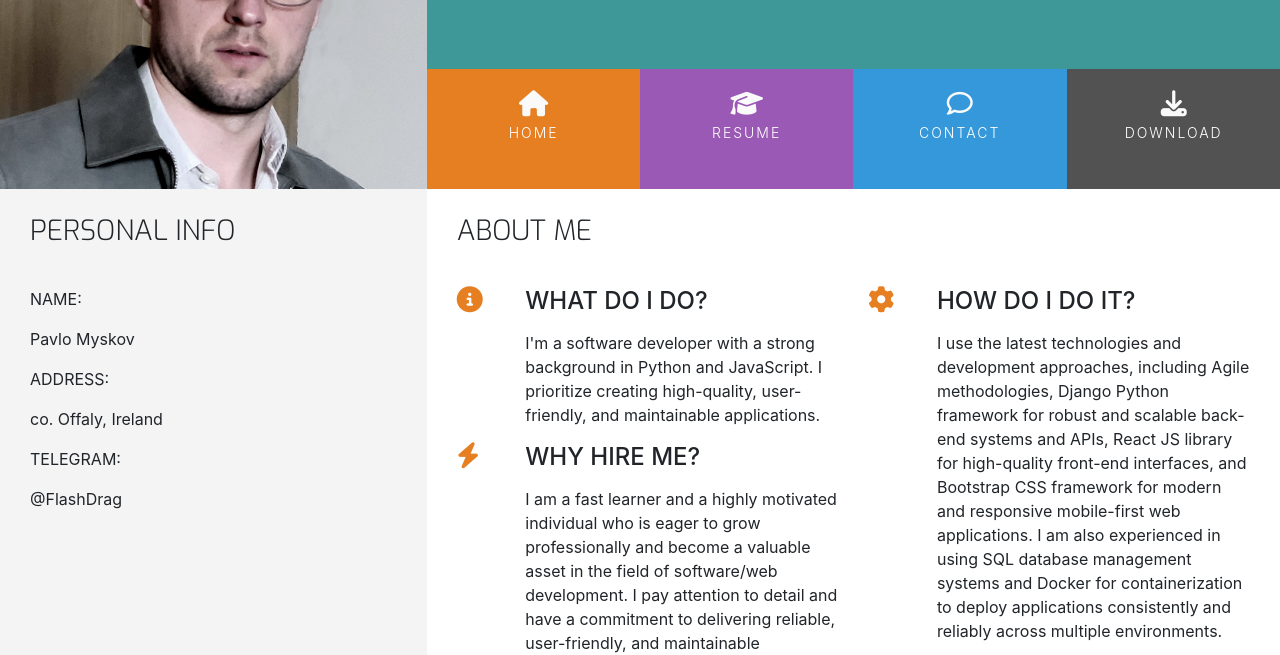
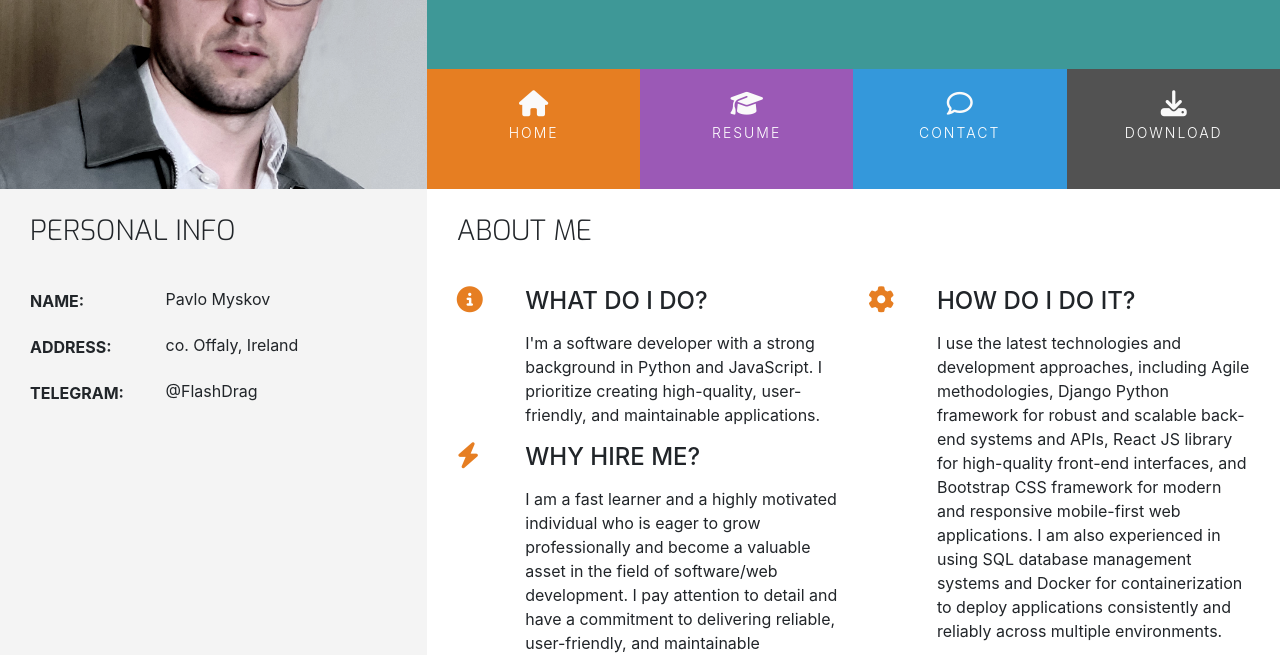
Before and after one commit to FlashDrag/resume-pavlo-myskov, a plain HTML site: page index.html in a window 1280 px wide. Shown: the part 180-835 px from the top of the page. Drawn offline with nearby package versions, Linux system fonts and the light colour scheme.

Commit message:
Style `Personal info`

```diff
--- a/assets/css/style.css
+++ b/assets/css/style.css
@@ -222,3 +222,38 @@ footer {
       max-height: 0;
     }
   }
+
+/* Personal info */
+
+.pesonal-info-item {
+    margin-bottom: 20px;
+    display: block;
+    clear: both;
+}
+
+.pesonal-info-item .key,
+.pesonal-info-item .value {
+    padding-right: 8px;
+    display: inline-block;
+}
+
+.pesonal-info-item .key p,
+.pesonal-info-item .value p {
+    margin: 0;
+}
+
+.pesonal-info-item .key {
+    width: 30%;
+    margin-right: 21px;
+    padding-top: 2px;
+    vertical-align: top;
+}
+
+.pesonal-info-item .key p {
+    font-weight: 700;
+}
+
+.pesonal-info-item .value {
+    position: relative;
+    width: 60%;
+}
```
